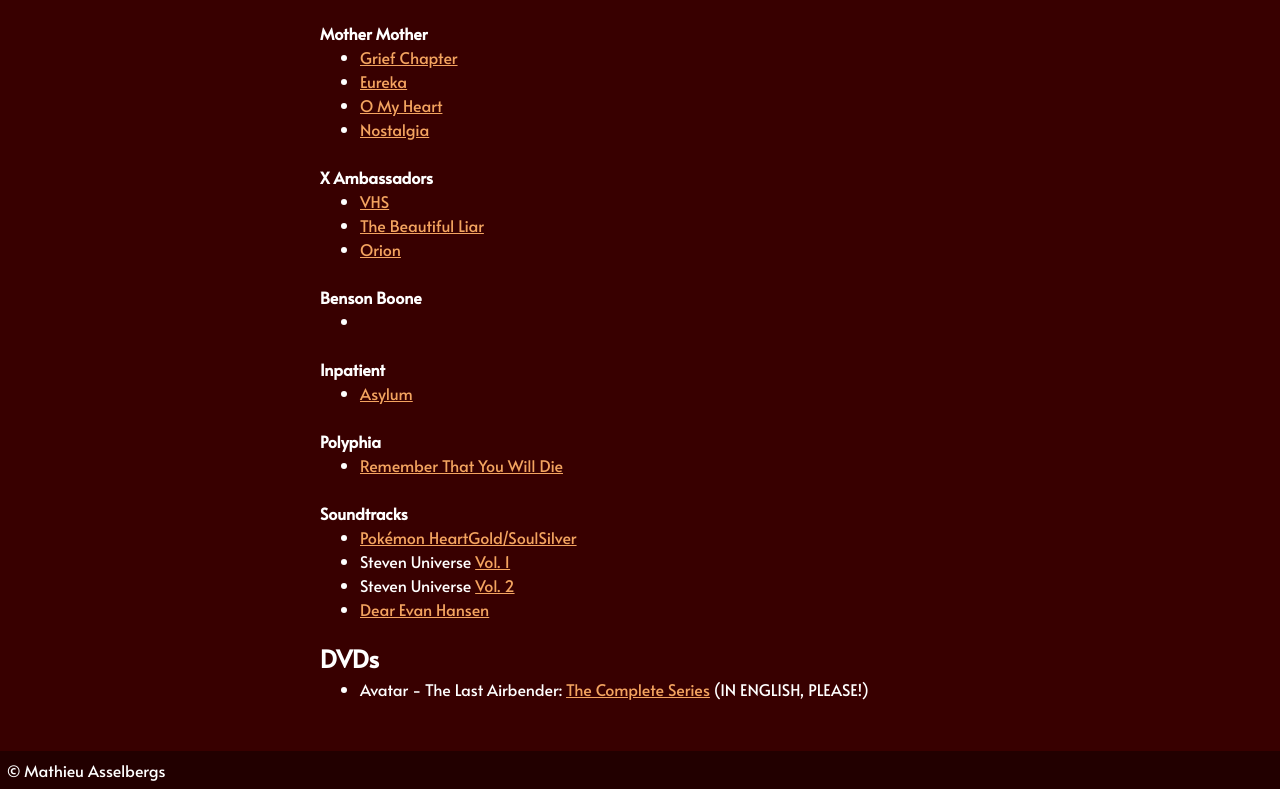
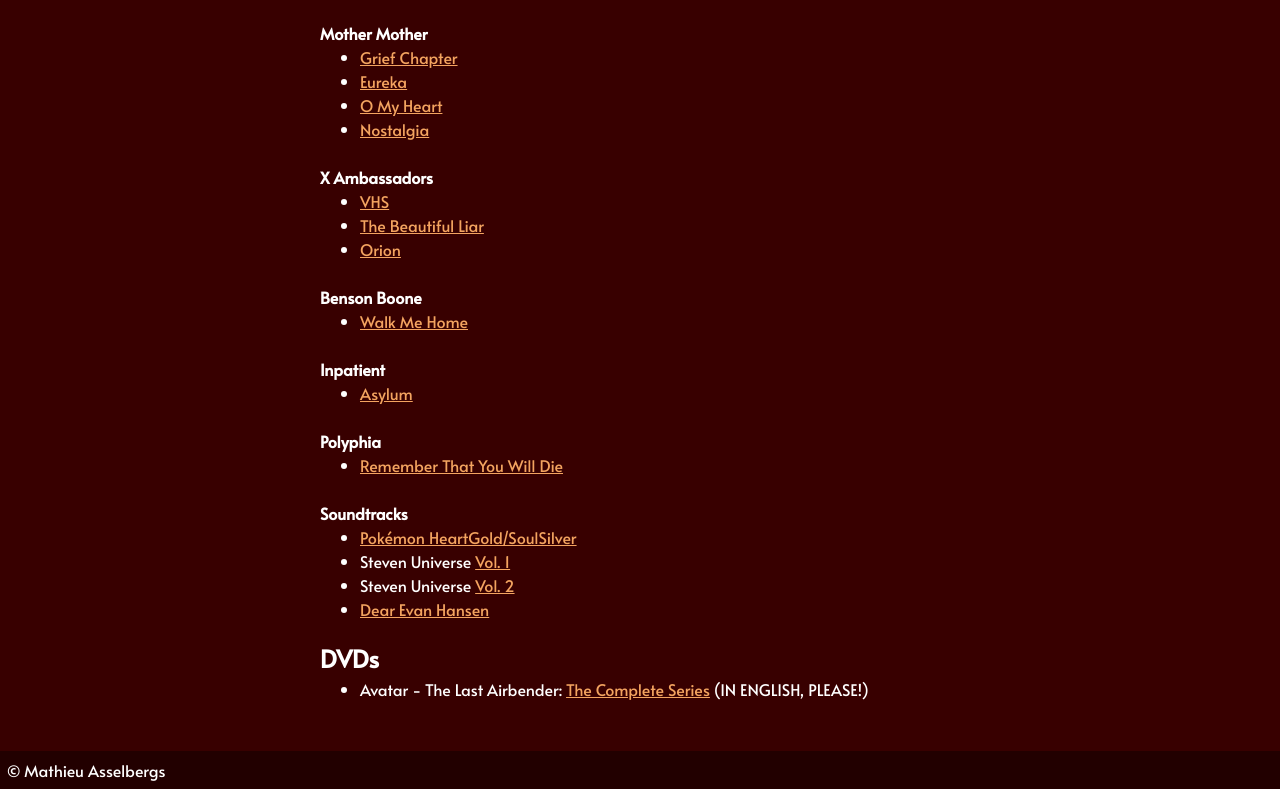
Before and after one commit to Mathieu-Asselbergs/Mathieu-Asselbergs.github.io, a plain HTML site: page wishlist.html in a window 1280 px wide. Shown: the part 1886-2675 px from the top of the page. Drawn offline with Linux system fonts and the light colour scheme.

Commit message:
Forgot Benson's album title. Poor Benson...

```diff
--- a/wishlist.html
+++ b/wishlist.html
@@ -205,7 +205,7 @@
             <br>
             <b>Benson Boone</b>
             <ul>
-                <li><a href="https://genius.com/albums/Benson-boone/Walk-me-home"></a></li>
+                <li><a href="https://genius.com/albums/Benson-boone/Walk-me-home">Walk Me Home</a></li>
             </ul>
 
             <br>
```
